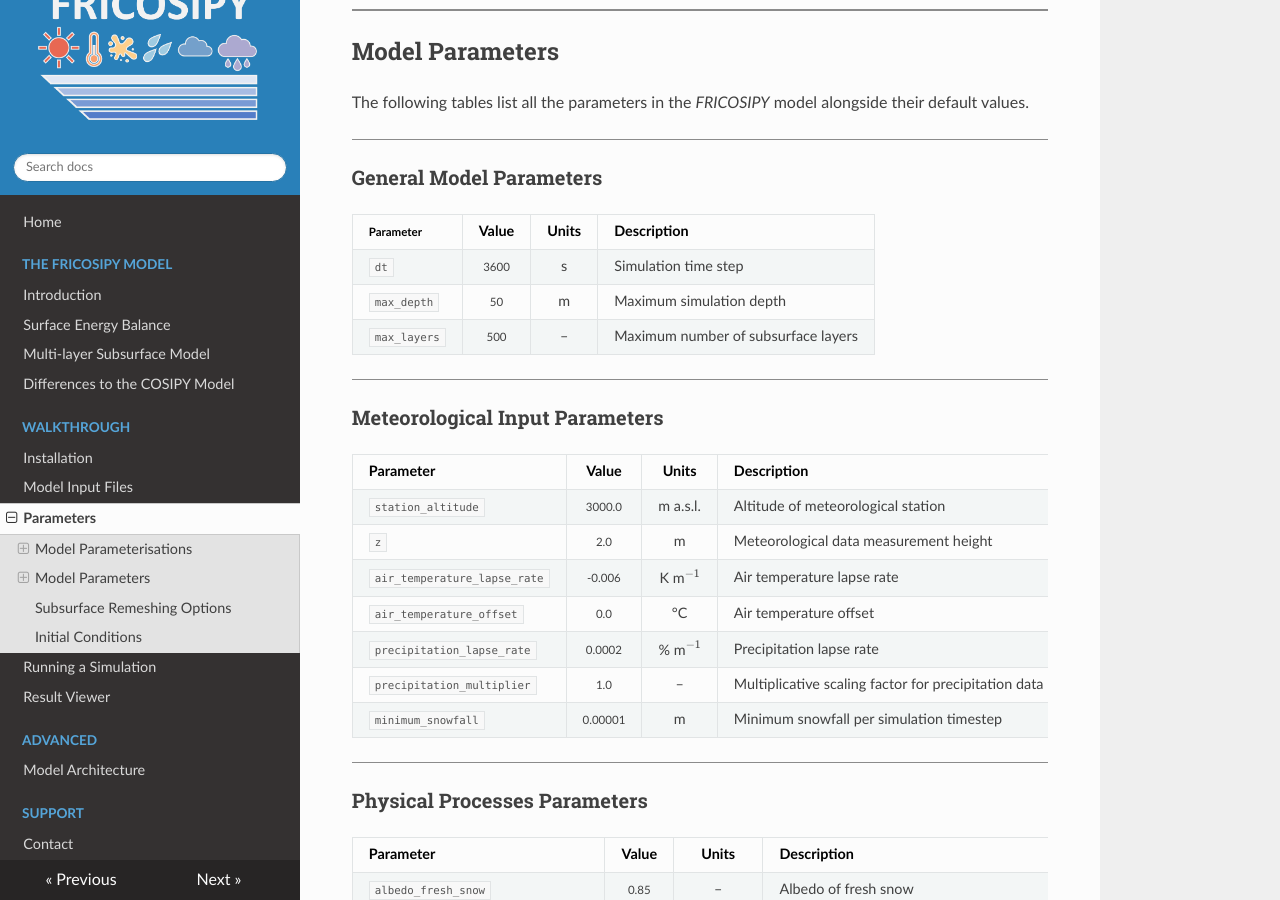
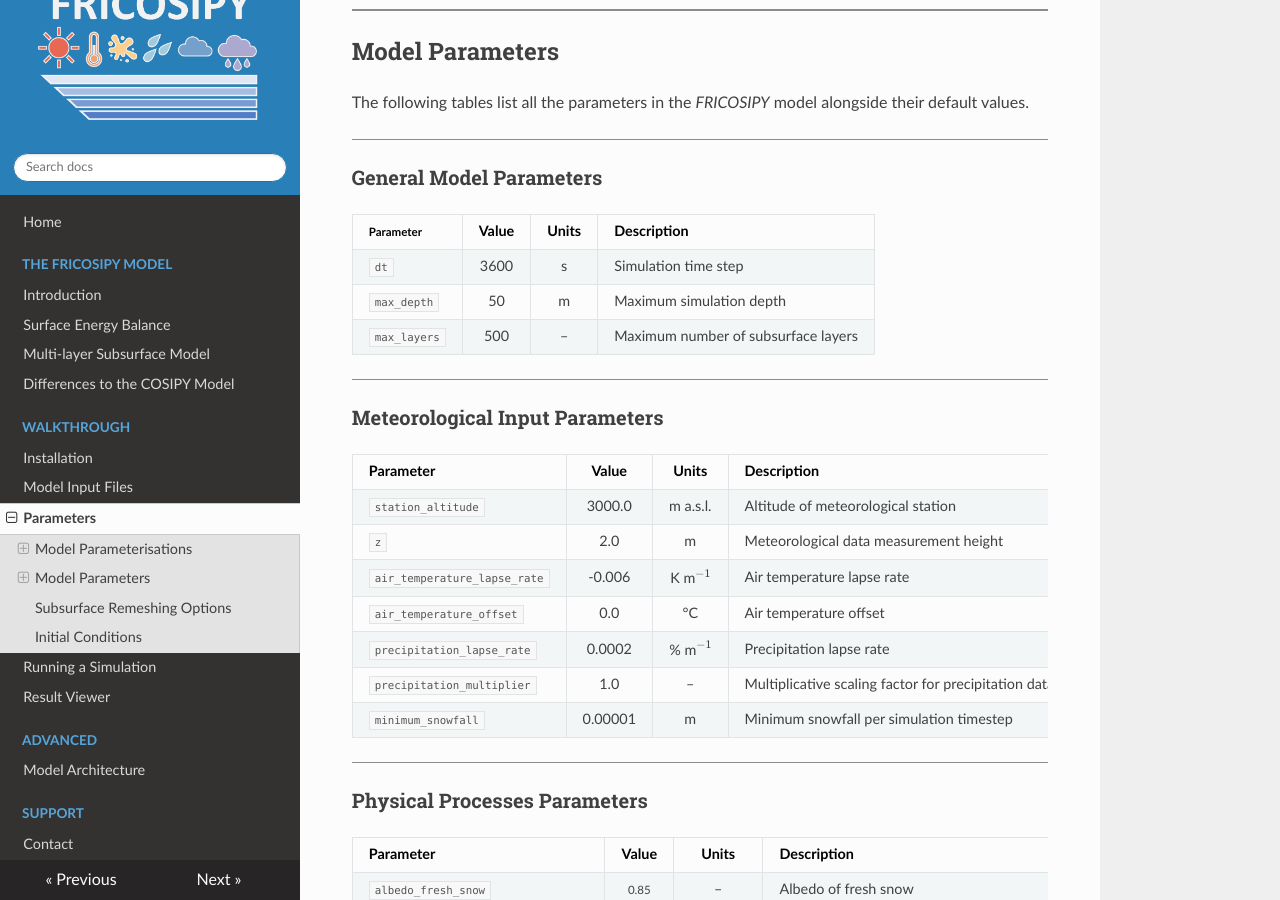
Before and after one commit to MarcusGastaldello/FRICOSIPY, an MkDocs documentation site: the page built from docs/parameters.md, in a window 1280 px wide and 900 px high, scrolled down 1423 px. Built offline with MkDocs 1.6.1, drawn with Linux system fonts in a browser that asks for light colours.

Commit message:
Remove HTML tags from parameters documentation

```diff
--- a/docs/parameters.md
+++ b/docs/parameters.md
@@ -58,9 +58,9 @@ The following tables list all the parameters in the *FRICOSIPY* model alongside
 
 | <small>Parameter | Value | Units | Description |
 |:---|:---:|:---:|---|
-| `dt`          | <small>3600</small> | s | Simulation time step |
-| `max_depth`   | <small>50</small>   | m | Maximum simulation depth |
-| `max_layers`  | <small>500</small>  | – | Maximum number of subsurface layers |
+| `dt`          | 3600 | s | Simulation time step |
+| `max_depth`   | 50   | m | Maximum simulation depth |
+| `max_layers`  | 500 | – | Maximum number of subsurface layers |
 
 <hr style="height:1px; background-color:#8b8b8b; border:none;" />
 
@@ -68,13 +68,13 @@ The following tables list all the parameters in the *FRICOSIPY* model alongside
 
 | Parameter | Value | Units | Description |
 |-----|:---:|:---:|---|
-| `station_altitude` | <small>3000.0</small>            | m a.s.l. | Altitude of meteorological station |
-| `z` | <small>2.0</small>                              | m | Meteorological data measurement height |
-| `air_temperature_lapse_rate` | <small>-0.006</small>  | K m$^{-1}$ | Air temperature lapse rate |
-| `air_temperature_offset`   | <small>0.0</small>       | °C | Air temperature offset |
-| `precipitation_lapse_rate` | <small>0.0002</small>    | % m$^{-1}$ | Precipitation lapse rate |
-| `precipitation_multiplier` | <small>1.0</small>       | – | Multiplicative scaling factor for precipitation data |
-| `minimum_snowfall` | <small>0.00001</small>           | m | Minimum snowfall per simulation timestep |
+| `station_altitude` | 3000.0            | m a.s.l. | Altitude of meteorological station |
+| `z` | 2.0                              | m | Meteorological data measurement height |
+| `air_temperature_lapse_rate` | -0.006  | K m$^{-1}$ | Air temperature lapse rate |
+| `air_temperature_offset`   | 0.0       | °C | Air temperature offset |
+| `precipitation_lapse_rate` | 0.0002    | % m$^{-1}$ | Precipitation lapse rate |
+| `precipitation_multiplier` | 1.0       | – | Multiplicative scaling factor for precipitation data |
+| `minimum_snowfall` | 0.00001           | m | Minimum snowfall per simulation timestep |
 
 <hr style="height:1px; background-color:#8b8b8b; border:none;" />
 
```
